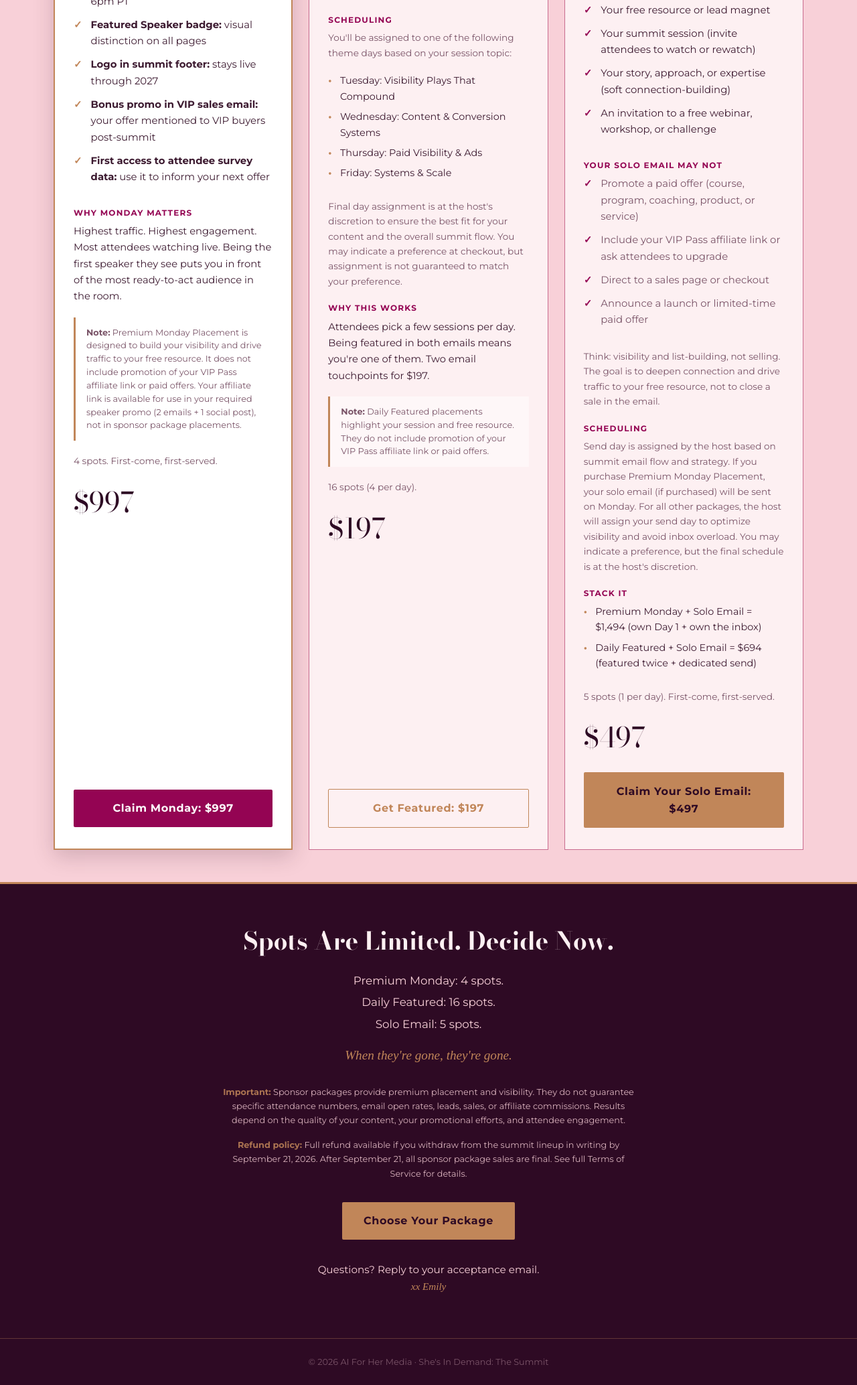
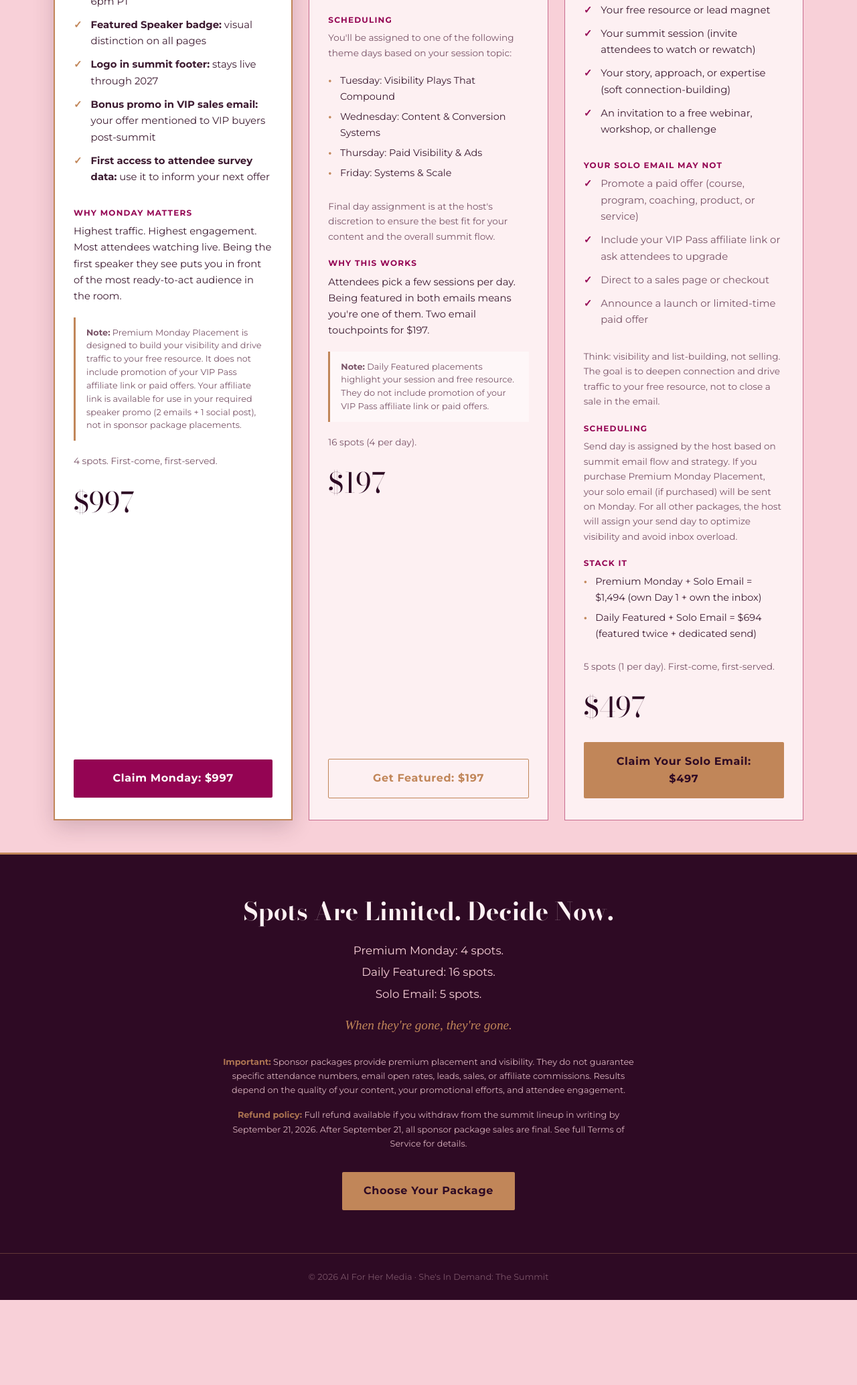
Before and after one commit to aiforher-media/shes-in-demand-speaker-page, a plain HTML site: page sponsor.html in a window 1280 px wide. Shown: the part 1445-3513 px from the top of the page at 67% size. After the commit the page ends 3386 px from the top, so only its background shows below. Drawn offline with nearby package versions, Linux system fonts and the light colour scheme; a web font is replaced by a local one.

Commit message:
Remove checkout preference claim and closing sign-off
Co-Authored-By: Claude Fable 5 <noreply@anthropic.com>

```diff
--- a/sponsor.html
+++ b/sponsor.html
@@ -211,7 +211,7 @@ src="https://www.facebook.com/tr?id=629561073152441&ev=PageView&noscript=1"/></n
             <li>Thursday: Paid Visibility &amp; Ads</li>
             <li>Friday: Systems &amp; Scale</li>
           </ul>
-          <p class="sched">Final day assignment is at the host's discretion to ensure the best fit for your content and the overall summit flow. You may indicate a preference at checkout, but assignment is not guaranteed to match your preference.</p>
+          <p class="sched">Final day assignment is at the host's discretion to ensure the best fit for your content and the overall summit flow.</p>
           <p class="why-label">Why this works</p>
           <p class="why">Attendees pick a few sessions per day. Being featured in both emails means you're one of them. Two email touchpoints for $197.</p>
           <p class="note"><strong>Note:</strong> Daily Featured placements highlight your session and free resource. They do not include promotion of your VIP Pass affiliate link or paid offers.</p>
@@ -247,7 +247,7 @@ src="https://www.facebook.com/tr?id=629561073152441&ev=PageView&noscript=1"/></n
           </ul>
           <p class="sched">Think: visibility and list-building, not selling. The goal is to deepen connection and drive traffic to your free resource, not to close a sale in the email.</p>
           <p class="days-label">Scheduling</p>
-          <p class="sched">Send day is assigned by the host based on summit email flow and strategy. If you purchase Premium Monday Placement, your solo email (if purchased) will be sent on Monday. For all other packages, the host will assign your send day to optimize visibility and avoid inbox overload. You may indicate a preference, but the final schedule is at the host's discretion.</p>
+          <p class="sched">Send day is assigned by the host based on summit email flow and strategy. If you purchase Premium Monday Placement, your solo email (if purchased) will be sent on Monday. For all other packages, the host will assign your send day to optimize visibility and avoid inbox overload.</p>
           <p class="days-label">Stack it</p>
           <ul class="days">
             <li>Premium Monday + Solo Email = $1,494 (own Day 1 + own the inbox)</li>
@@ -274,9 +274,7 @@ src="https://www.facebook.com/tr?id=629561073152441&ev=PageView&noscript=1"/></n
     <p class="gone">When they're gone, they're gone.</p>
     <p class="fine"><strong>Important:</strong> Sponsor packages provide premium placement and visibility. They do not guarantee specific attendance numbers, email open rates, leads, sales, or affiliate commissions. Results depend on the quality of your content, your promotional efforts, and attendee engagement.</p>
     <p class="fine"><strong>Refund policy:</strong> Full refund available if you withdraw from the summit lineup in writing by September 21, 2026. After September 21, all sponsor package sales are final. See full Terms of Service for details.</p>
-    <a class="btn gold" href="#packages" onclick="fbq('track','Lead')" style="margin-top:1rem;">Choose Your Package</a>
-    <p class="signoff">Questions? Reply to your acceptance email.<br><span class="xx">xx Emily</span></p>
-  </div>
+    <a class="btn gold" href="#packages" onclick="fbq('track','Lead')" style="margin-top:1rem;">Choose Your Package</a>  </div>
 </section>
 
 <footer>
```
